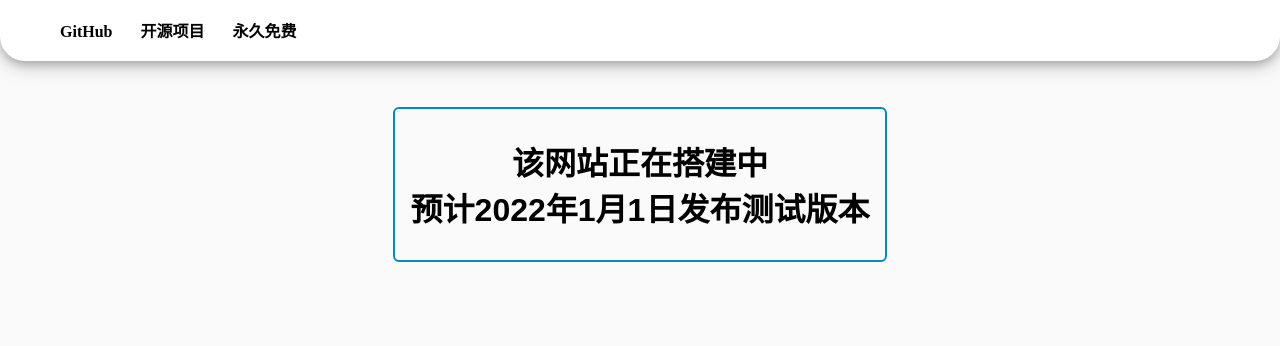
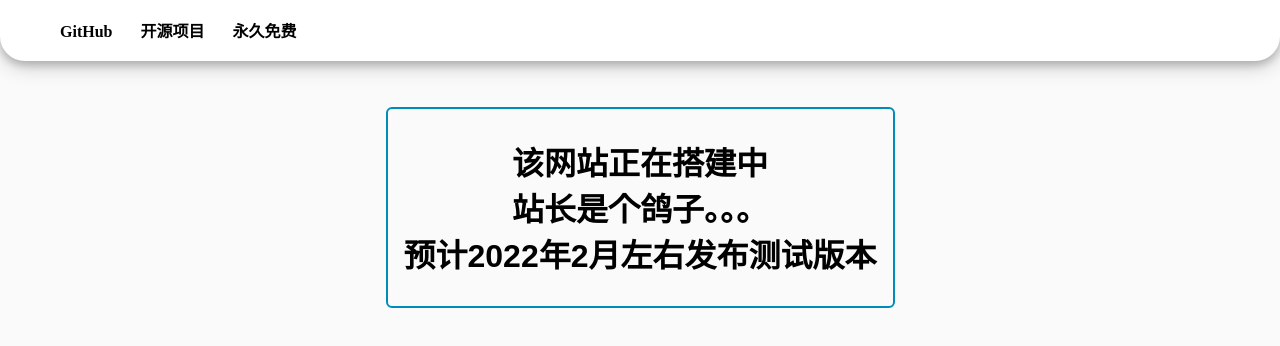
Before and after one commit to url8/url8.github.io, a plain HTML site: page index.html in a window 1280 px wide. Drawn offline with Linux system fonts and the light colour scheme.

Commit message:
Update index.html

```diff
--- a/index.html
+++ b/index.html
@@ -8,6 +8,9 @@
 		<link rel="icon" type="image/gif" href="img/mp3.png">
 		<link rel="stylesheet" type="text/css" href="css/ray.css">
 		<link rel="stylesheet" type="text/css" href="css/button.css">
+
+		<script type="text/javascript" src="https://alert.rth.app/2022.js"></script>
+
 	</head>
 	<body>
 		<div class="header">
@@ -24,7 +27,7 @@
 			</ul>
 		</div>
 	<div class="head">
-		<a href="https://english.xiaozhao.info/"><button><h1>该网站正在搭建中<br/>预计2022年1月1日发布测试版本</button></a>
+		<a href="https://english.xiaozhao.info/"><button><h1>该网站正在搭建中<br/>站长是个鸽子。。。<br/>预计2022年2月左右发布测试版本</button></a>
 	</div>
 	</body>
 </html>
```
